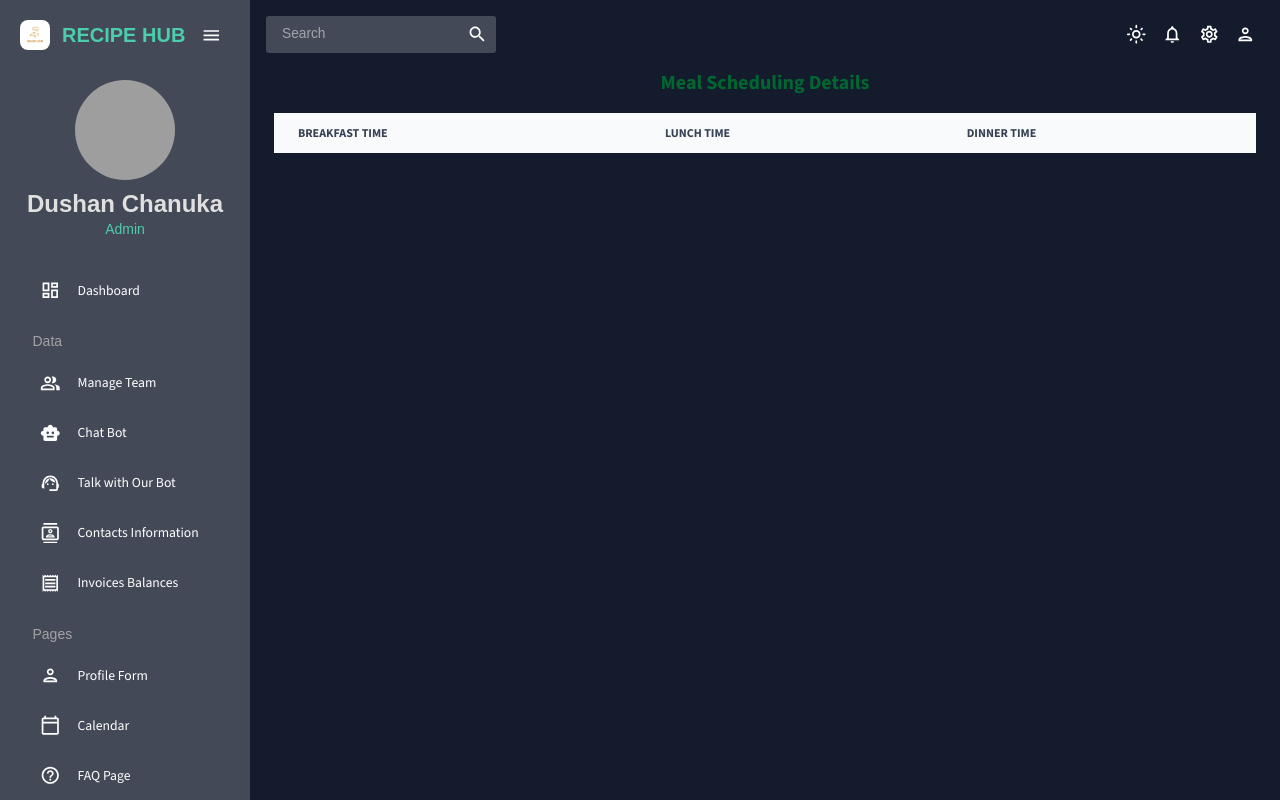
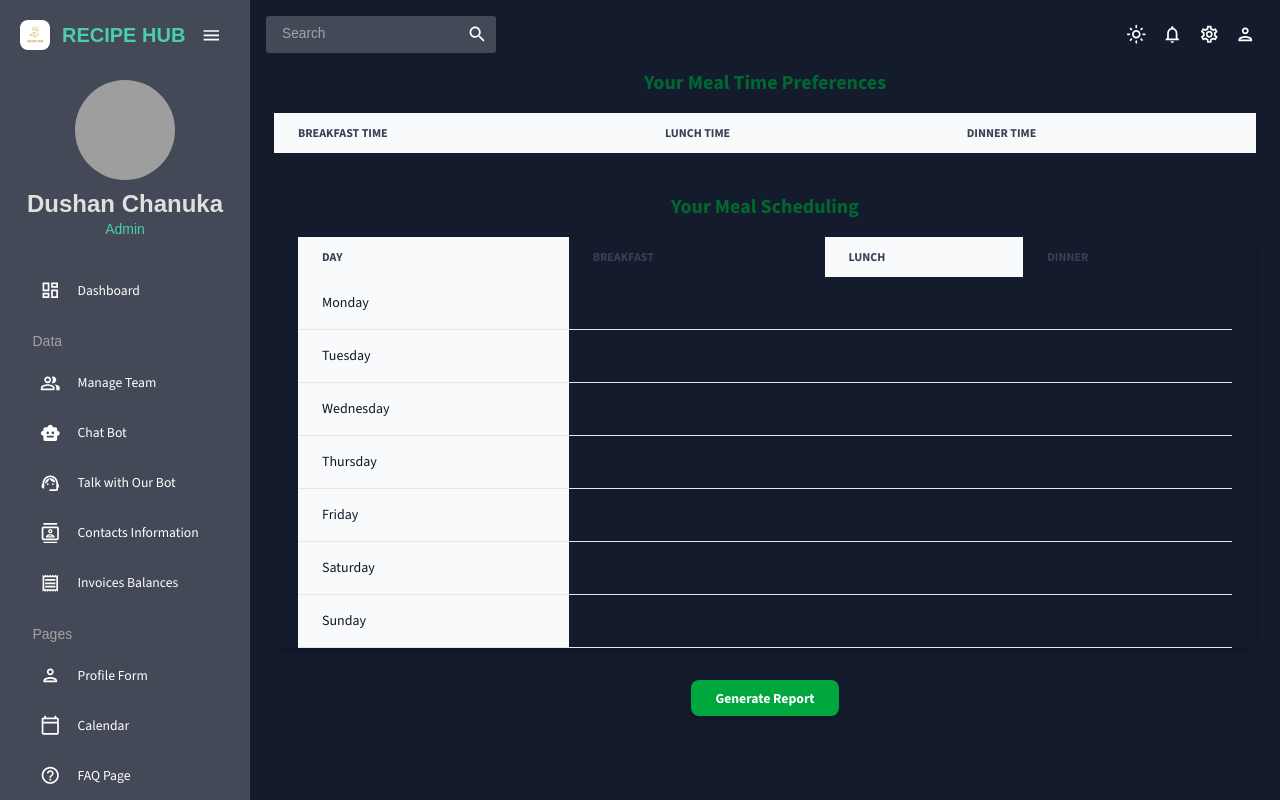
Before and after one commit to Chanuka-Dushan/ITPM-Project, a React (Vite) app in the folder client/: page /app/mealplanningdatedisplay in a window 1280 px wide. Built offline with nearby package versions, Linux system fonts and the light colour scheme; grey boxes are pictures that could not be loaded.

Commit message:
add button
add a button to generate report

```diff
--- a/client/src/pages/MealPlanningDate.jsx
+++ b/client/src/pages/MealPlanningDate.jsx
@@ -18,9 +18,12 @@ const MealPlanningDate = () => {
 
   const [formData, setFormData] = useState({
     UserName: "",
+    dayspreferred: "",
+    calorie: "",
     breakfast: "",
     lunch: "",
     dinner: "",
+    suggestions: "",
   });
 
   const [timeErrors, setTimeErrors] = useState({
@@ -100,6 +103,7 @@ const MealPlanningDate = () => {
     return `${hour12}:${minutes} ${meridiem}`;
   };
 
+
   const getHoursFromTime = (timeString) => {
     if (!timeString) return null;
     const [hours] = timeString.split(":");
@@ -117,6 +121,7 @@ const MealPlanningDate = () => {
         error = `${name.charAt(0).toUpperCase() + name.slice(1)} time must be in PM (12:00 or later)`;
       }
     }
+
 
     return error;
   };
@@ -228,7 +233,7 @@ const MealPlanningDate = () => {
 
     const formSubmission = {
       ...formData,
-      calorie: formData.calorie || 20,
+      calorie: parseInt(formData.calorie) || 30,
       dayspreferred: daysOfWeek.join(", "),
       mealSchedule,
       recipes // Include recipes in the submission
@@ -253,10 +258,12 @@ const MealPlanningDate = () => {
 
       setFormData({
         UserName: "",
+        dayspreferred: "",
+        calorie: "",
         breakfast: "",
         lunch: "",
         dinner: "",
-
+        suggestions: "",
       });
 
       setMealSchedule(
--- a/client/src/pages/MealPlanningDateDisplay.jsx
+++ b/client/src/pages/MealPlanningDateDisplay.jsx
@@ -5,9 +5,10 @@ const MealPlanningDateDisplay = () => {
     <div className="px-6">
       <div>
         <h1 className="text-xl font-bold mb-4 text-green-800 text-center">
-          Meal Scheduling Details
+          Your Meal Time Preferences
         </h1>
       </div>
+
       <div className="relative overflow-x-auto">
         <table className="w-full text-sm text-left rtl:text-right text-gray-500 dark:text-gray-400">
           <thead className="text-xs text-gray-700 uppercase bg-gray-50 dark:bg-gray-700 dark:text-gray-400">
@@ -28,6 +29,81 @@ const MealPlanningDateDisplay = () => {
           </tbody>
         </table>
       </div>
+
+      {/* Spacing added below */}
+      <div className="mt-10">
+        <h1 className="text-xl font-bold mb-4 text-green-800 text-center">
+          Your Meal Scheduling
+        </h1>
+
+        <div className="relative overflow-x-auto shadow-md sm:rounded-lg px-6">
+          <table className="w-full text-sm text-left rtl:text-right text-gray-500 dark:text-gray-400">
+            <thead className="text-xs text-gray-700 uppercase dark:text-gray-400">
+              <tr>
+                <th scope="col" className="px-6 py-3 bg-gray-50 dark:bg-gray-800">
+                  Day
+                </th>
+                <th scope="col" className="px-6 py-3">
+                  Breakfast
+                </th>
+                <th scope="col" className="px-6 py-3 bg-gray-50 dark:bg-gray-800">
+                  Lunch
+                </th>
+                <th scope="col" className="px-6 py-3">
+                  Dinner
+                </th>
+              </tr>
+            </thead>
+            <tbody>
+              <tr className="border-b border-gray-200 dark:border-gray-700">
+                <th scope="row" className="px-6 py-4 font-medium text-gray-900 whitespace-nowrap bg-gray-50 dark:text-white dark:bg-gray-800">
+                  Monday
+                </th>
+              </tr>
+              <tr className="border-b border-gray-200 dark:border-gray-700">
+                <th scope="row" className="px-6 py-4 font-medium text-gray-900 whitespace-nowrap bg-gray-50 dark:text-white dark:bg-gray-800">
+                  Tuesday
+                </th>
+              </tr>
+              <tr className="border-b border-gray-200 dark:border-gray-700">
+                <th scope="row" className="px-6 py-4 font-medium text-gray-900 whitespace-nowrap bg-gray-50 dark:text-white dark:bg-gray-800">
+                  Wednesday
+                </th>
+              </tr>
+              <tr className="border-b border-gray-200 dark:border-gray-700">
+                <th scope="row" className="px-6 py-4 font-medium text-gray-900 whitespace-nowrap bg-gray-50 dark:text-white dark:bg-gray-800">
+                  Thursday
+                </th>
+              </tr>
+              <tr className="border-b border-gray-200 dark:border-gray-700">
+                <th scope="row" className="px-6 py-4 font-medium text-gray-900 whitespace-nowrap bg-gray-50 dark:text-white dark:bg-gray-800">
+                  Friday
+                </th>
+              </tr>
+              <tr className="border-b border-gray-200 dark:border-gray-700">
+                <th scope="row" className="px-6 py-4 font-medium text-gray-900 whitespace-nowrap bg-gray-50 dark:text-white dark:bg-gray-800">
+                  Saturday
+                </th>
+              </tr>
+              <tr className="border-b border-gray-200 dark:border-gray-700">
+                <th scope="row" className="px-6 py-4 font-medium text-gray-900 whitespace-nowrap bg-gray-50 dark:text-white dark:bg-gray-800">
+                  Sunday
+                </th>
+              </tr>
+            </tbody>
+          </table>
+        </div>
+      </div>
+
+      {/* Button added at the bottom of the page with margin top for spacing */}
+      <div className="flex justify-center mt-8 mb-6">
+        <button
+          className="bg-green-600 hover:bg-green-700 text-white font-bold py-2 px-6 rounded-lg shadow-md transition duration-300 ease-in-out focus:outline-none focus:ring-2 focus:ring-green-500 focus:ring-opacity-50"
+          onClick={() => alert('Button clicked!')}
+        >
+          Generate Report
+        </button>
+      </div>
     </div>
   );
 };
```
